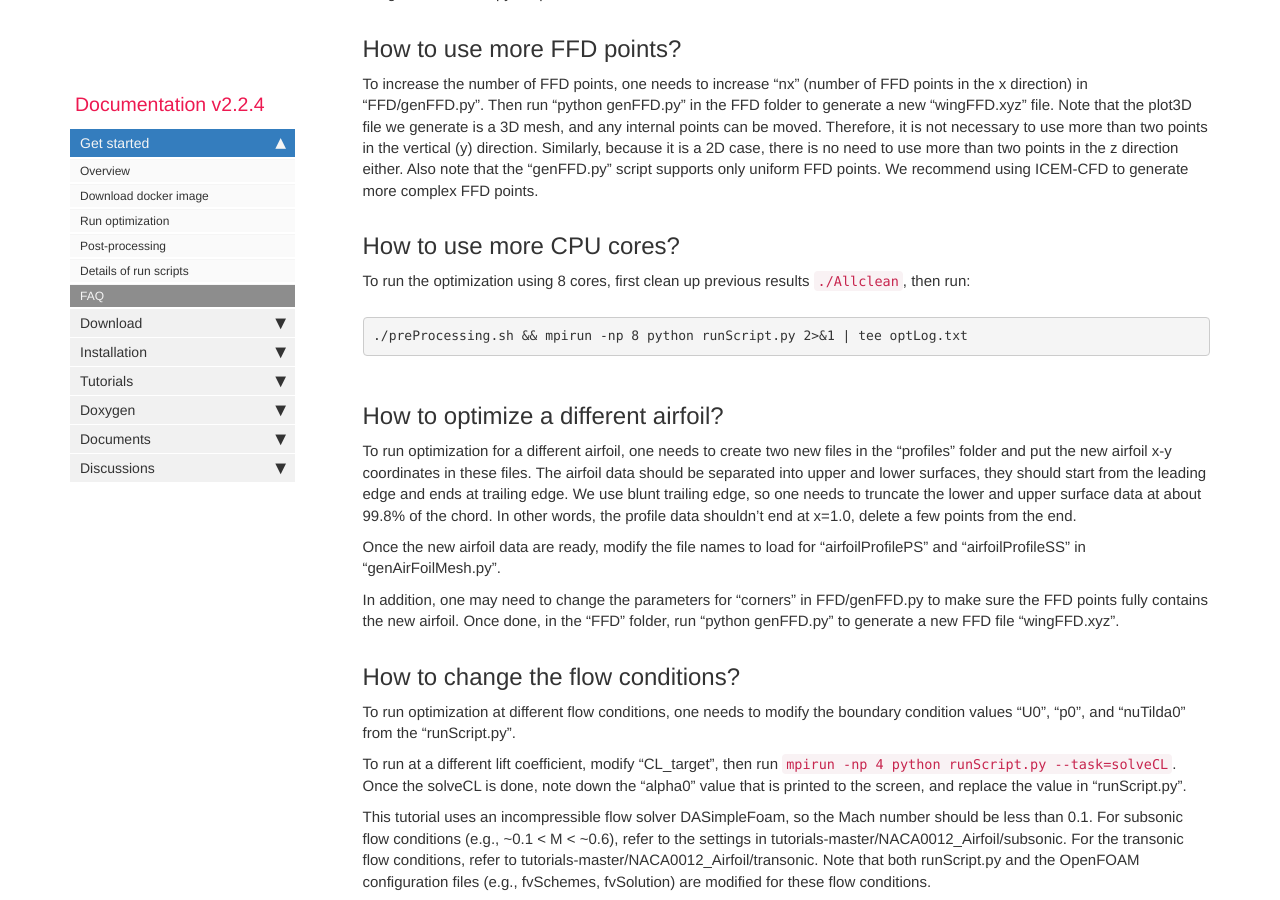
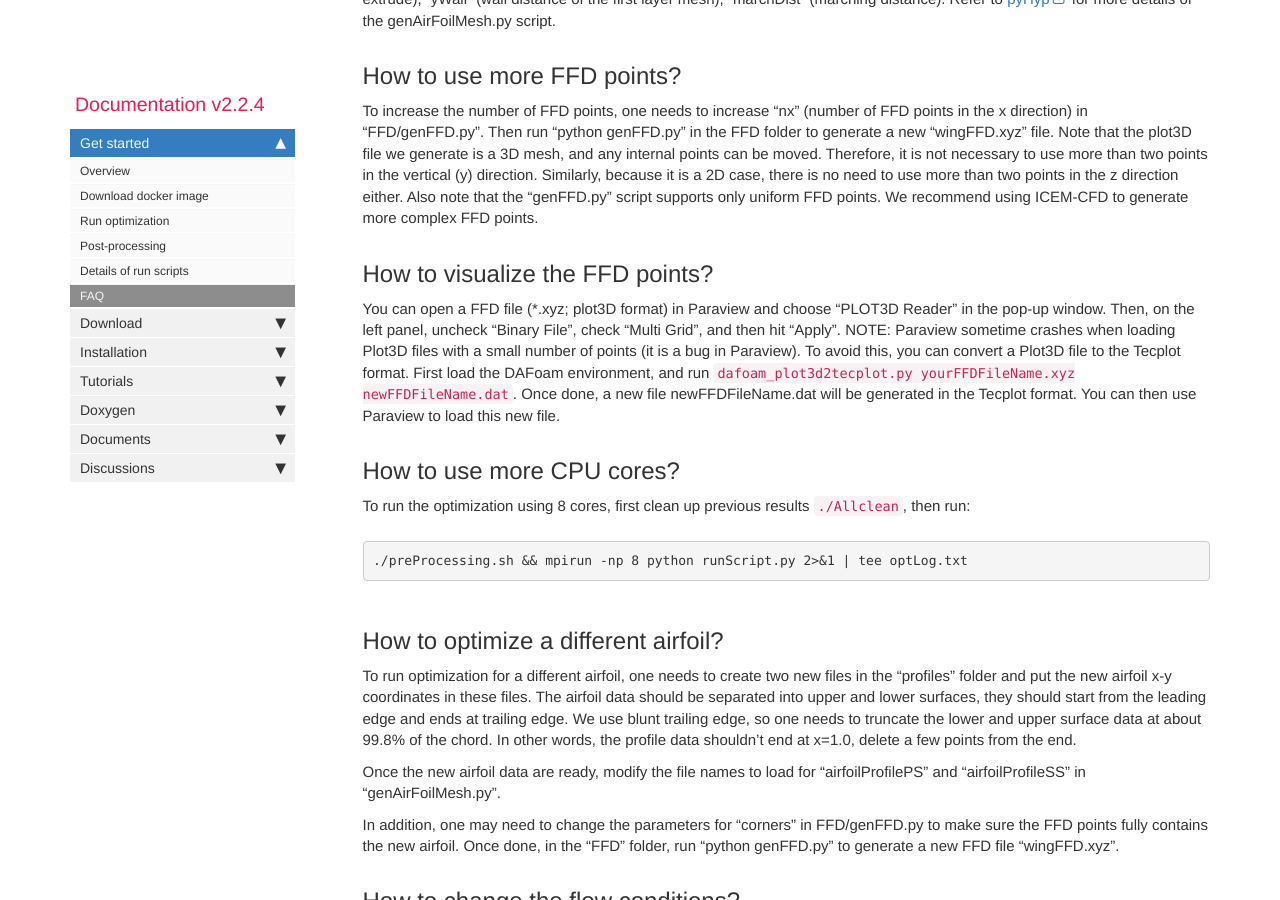
Before and after one commit to DAFoam/DAFoam.github.io, a Jekyll site: the page built from pages/mydoc/mydoc_get_started_faq.md, in a window 1280 px wide and 900 px high, scrolled down 1124 px. Built offline with Jekyll 4.4.1, drawn with Linux system fonts in a browser that asks for light colours; comment, search, counter and statistics services are not loaded; some of the changed text lies outside the part shown.

Commit message:
content update

```diff
--- a/pages/mydoc/mydoc_get_started_faq.md
+++ b/pages/mydoc/mydoc_get_started_faq.md
@@ -20,6 +20,10 @@ To increase the mesh density, one needs to modify the parameters in "genAirFoilM
 ## How to use more FFD points?
 
 To increase the number of FFD points, one needs to increase "nx" (number of FFD points in the x direction) in "FFD/genFFD.py". Then run "python genFFD.py" in the FFD folder to generate a new "wingFFD.xyz" file. Note that the plot3D file we generate is a 3D mesh, and any internal points can be moved. Therefore, it is not necessary to use more than two points in the vertical (y) direction. Similarly, because it is a 2D case, there is no need to use more than two points in the z direction either. Also note that the "genFFD.py" script supports only uniform FFD points. We recommend using ICEM-CFD to generate more complex FFD points.
+
+## How to visualize the FFD points?
+
+You can open a FFD file (*.xyz; plot3D format) in Paraview and choose "PLOT3D Reader" in the pop-up window. Then, on the left panel, uncheck "Binary File", check "Multi Grid", and then hit "Apply". NOTE: Paraview sometime crashes when loading Plot3D files with a small number of points (it is a bug in Paraview). To avoid this, you can convert a Plot3D file to the Tecplot format. First load the DAFoam environment, and run `dafoam_plot3d2tecplot.py yourFFDFileName.xyz newFFDFileName.dat`. Once done, a new file newFFDFileName.dat will be generated in the Tecplot format. You can then use Paraview to load this new file.
 
 ## How to use more CPU cores?
 
```
